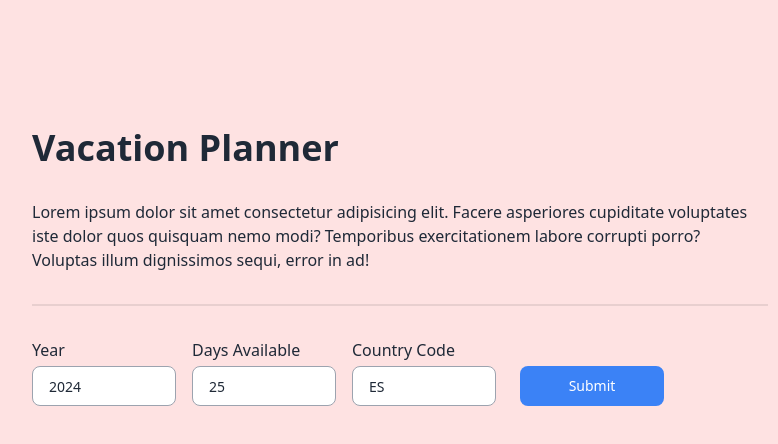
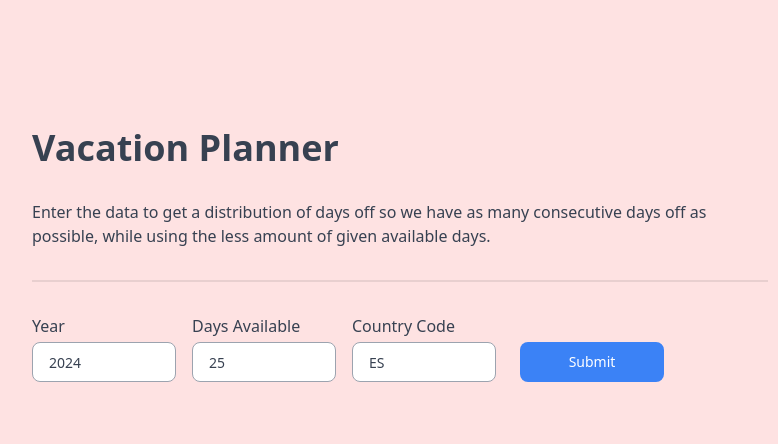
Before and after one commit to hserranome/VacationAllocator, a React (Vite) app: page / in a window 1280 px wide. Shown: the top 444 px of the page, without its empty margins (240-1018 px from the left). Built offline with nearby package versions, Linux system fonts and the light colour scheme; no server answers.

Commit message:
update text

```diff
--- a/src/App.tsx
+++ b/src/App.tsx
@@ -24,15 +24,16 @@ const App = () => {
 	);
 
 	return (
-		<div className="bg-red-100 p-8 text-gray-800 min-h-screen h-fit pb-28">
+		<div className="bg-red-100 p-8 text-gray-700 min-h-screen h-fit pb-28">
 			<div className="container mx-auto pt-24 px-4 mb-12 text-left max-w-3xl">
 				<div>
-					<h1 className="text-4xl font-bold text-gray-800	mb-8">Vacation Planner</h1>
-					<p className="mb-8">
-						Lorem ipsum dolor sit amet consectetur adipisicing elit. Facere asperiores cupiditate voluptates iste dolor
-						quos quisquam nemo modi? Temporibus exercitationem labore corrupti porro? Voluptas illum dignissimos sequi,
-						error in ad!
-					</p>
+					<h1 className="text-4xl font-bold text-gray-700	mb-8">Vacation Planner</h1>
+					<div className="mb-8 font-medium text-gray-700">
+						<p>
+							Enter the data to get a distribution of days off so we have as many consecutive days off as possible,
+							while using the less amount of given available days.
+						</p>
+					</div>
 				</div>
 
 				<div className="border-b-2 border-zinc-800/10 mb-8"></div>
```
